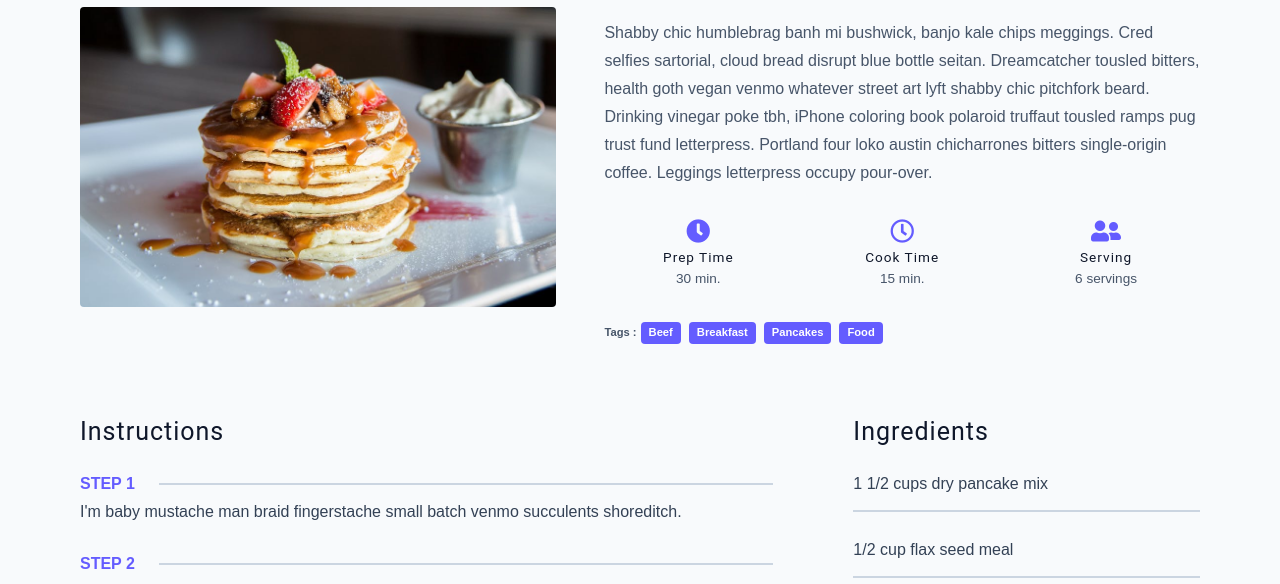
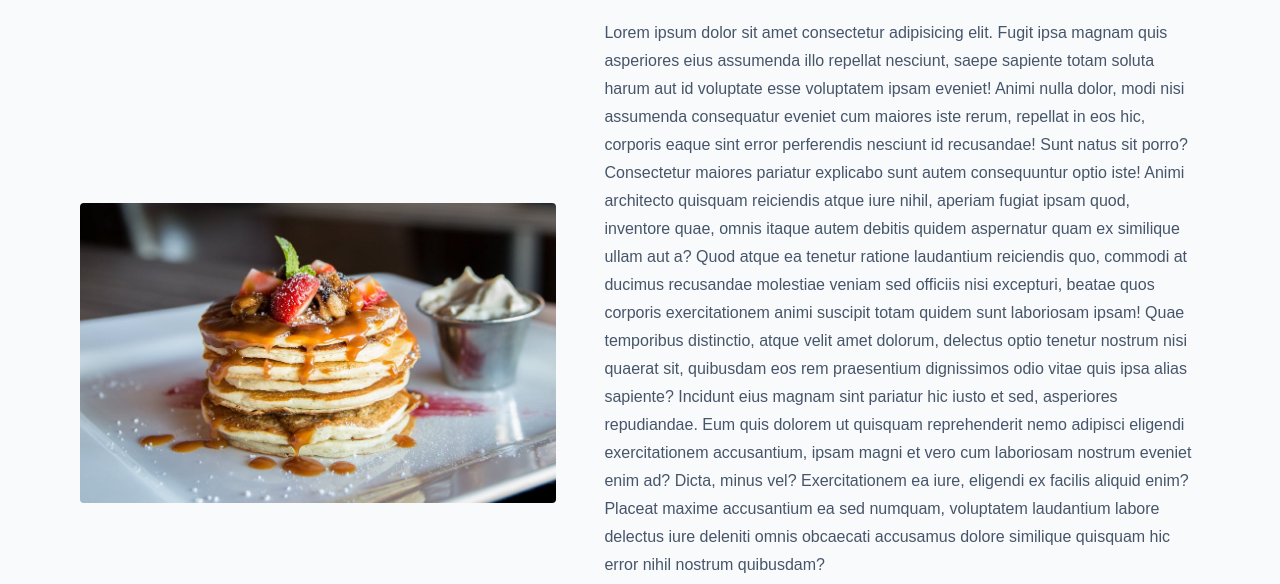
Before and after one commit to Jizzyjay/Simple-Recipes, a plain HTML site: page single-recipe.html in a window 1280 px wide. Shown: the part 182-766 px from the top of the page. Drawn offline with Linux system fonts and the light colour scheme.

Commit message:
Update single-recipe.html

```diff
--- a/single-recipe.html
+++ b/single-recipe.html
@@ -41,7 +41,7 @@
         </div>
       </div>
     </nav>
-    <!-- end of nav -->
+
     <main class="page">
       <div class="recipe-page">
         <section class="recipe-hero">
@@ -52,14 +52,9 @@
           <article class="recipe-info">
             <h2>Banana Pancakes</h2>
             <p>
-              Shabby chic humblebrag banh mi bushwick, banjo kale chips
-              meggings. Cred selfies sartorial, cloud bread disrupt blue bottle
-              seitan. Dreamcatcher tousled bitters, health goth vegan venmo
-              whatever street art lyft shabby chic pitchfork beard. Drinking
-              vinegar poke tbh, iPhone coloring book polaroid truffaut tousled
-              ramps pug trust fund letterpress. Portland four loko austin
-              chicharrones bitters single-origin coffee. Leggings letterpress
-              occupy pour-over.
+              Lorem ipsum dolor sit amet consectetur adipisicing elit. Fugit ipsa magnam quis asperiores eius assumenda illo repellat nesciunt, saepe sapiente totam soluta harum aut id voluptate esse voluptatem ipsam eveniet! Animi nulla dolor, modi nisi assumenda consequatur eveniet cum maiores iste rerum, repellat in eos hic, corporis eaque sint error perferendis nesciunt id recusandae! Sunt natus sit porro? Consectetur maiores pariatur explicabo sunt autem consequuntur optio iste! Animi architecto quisquam reiciendis atque iure nihil, aperiam fugiat ipsam quod, inventore quae,
+              omnis itaque autem debitis quidem aspernatur quam ex similique ullam aut a? Quod atque ea tenetur ratione laudantium reiciendis quo, commodi at ducimus recusandae molestiae veniam sed officiis nisi excepturi, beatae quos corporis exercitationem animi suscipit totam quidem sunt laboriosam ipsam! Quae temporibus distinctio, atque velit amet dolorum, delectus optio tenetur nostrum nisi quaerat sit, quibusdam eos rem praesentium dignissimos odio vitae quis ipsa alias sapiente? Incidunt eius magnam sint pariatur hic iusto et sed, asperiores repudiandae. Eum quis dolorem ut
+              quisquam reprehenderit nemo adipisci eligendi exercitationem accusantium, ipsam magni et vero cum laboriosam nostrum eveniet enim ad? Dicta, minus vel? Exercitationem ea iure, eligendi ex facilis aliquid enim? Placeat maxime accusantium ea sed numquam, voluptatem laudantium labore delectus iure deleniti omnis obcaecati accusamus dolore similique quisquam hic error nihil nostrum quibusdam?
             </p>
             <div class="recipe-icons">
               <article>
@@ -86,11 +81,10 @@
             </p>
           </article>
         </section>
-        <!-- content -->
+
         <section class="recipe-content">
           <article>
             <h4>instructions</h4>
-            <!-- single instruction -->
             <div class="single-instruction">
               <header>
                 <p>step 1</p>
@@ -101,8 +95,6 @@
                 succulents shoreditch.
               </p>
             </div>
-            <!-- end of single instruction -->
-            <!-- single instruction -->
             <div class="single-instruction">
               <header>
                 <p>step 2</p>
@@ -114,8 +106,6 @@
                 freegan ethical hexagon.
               </p>
             </div>
-            <!-- end of single instruction -->
-            <!-- single instruction -->
             <div class="single-instruction">
               <header>
                 <p>step 3</p>
@@ -126,7 +116,7 @@
                 live-edge.
               </p>
             </div>
-            <!-- end of single instruction -->
+
           </article>
           <article class="second-column">
             <div>
@@ -146,7 +136,7 @@
         </section>
       </div>
     </main>
-    <!-- footer -->
+
     <footer class="page-footer">
       <p>
         &copy; <span id="date"></span>
```
